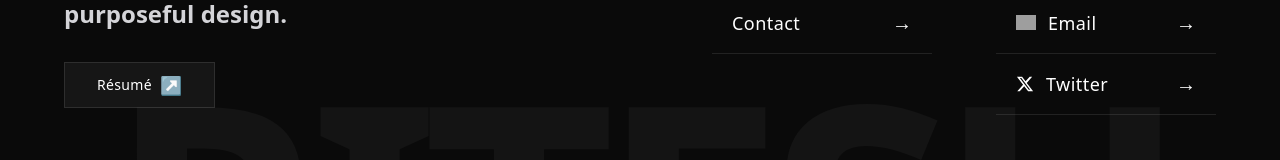
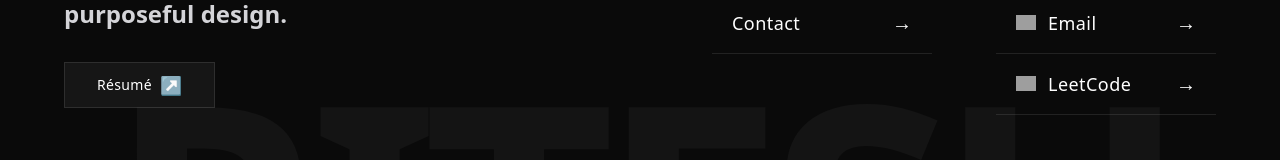
Before and after one commit to riteshkumarlenka2005/MyPortfolio, a React (Vite) app: page /about in a window 1280 px wide. Shown: the part 7428-7588 px from the top of the page. Built offline with nearby package versions, Linux system fonts and the light colour scheme; grey boxes are pictures that could not be loaded.

Commit message:
Update social links to replace Twitter with LeetCode

```diff
--- a/components/BionicHero.tsx
+++ b/components/BionicHero.tsx
@@ -313,10 +313,8 @@ export const BionicHero: React.FC = () => {
                                     <path d="M0 3v18h24v-18h-24zm6.623 7.929l-4.623 5.712v-9.458l4.623 3.746zm-4.141-5.929h19.035l-9.517 7.713-9.518-7.713zm5.694 7.188l3.824 3.099 3.83-3.104 5.612 6.817h-18.779l5.513-6.812zm9.208-1.264l4.616-3.741v9.348l-4.616-5.607z" />
                                 </svg>
                             </a>
-                            <a href="https://x.com/RiteshKuma6338" target="_blank" rel="noreferrer" className="w-11 h-11 rounded-full bg-white/10 border border-white/20 hover:bg-white text-white hover:text-black flex items-center justify-center transition-all shadow-sm">
-                                <svg width="18" height="18" viewBox="0 0 24 24" fill="currentColor">
-                                    <path d="M18.244 2.25h3.308l-7.227 8.26 8.502 11.24H16.17l-5.214-6.817L4.99 21.75H1.68l7.73-8.835L1.254 2.25H8.08l4.713 6.231zm-1.161 17.52h1.833L7.084 4.126H5.117z" />
-                                </svg>
+                            <a href="https://leetcode.com/u/riteshkumarlenka/" target="_blank" rel="noreferrer" className="group w-11 h-11 rounded-full bg-white/10 border border-white/20 hover:bg-white text-white hover:text-black flex items-center justify-center transition-all shadow-sm">
+                                <img src="https://cdn.simpleicons.org/leetcode/white" alt="LeetCode" className="w-[18px] h-[18px] object-contain group-hover:invert transition-all" />
                             </a>
                         </div>
                     </div>
--- a/components/InteractiveFooter.tsx
+++ b/components/InteractiveFooter.tsx
@@ -26,17 +26,15 @@ const socialLinks = [
         )
     },
     {
-        label: 'Twitter',
-        href: 'https://x.com/RiteshKuma6338',
+        label: 'LeetCode',
+        href: 'https://leetcode.com/u/riteshkumarlenka/',
         icon: (
-            <svg viewBox="0 0 24 24" width="18" height="18" fill="currentColor">
-                <path d="M18.244 2.25h3.308l-7.227 8.26 8.502 11.24H16.17l-5.214-6.817L4.99 21.75H1.68l7.73-8.835L1.254 2.25H8.08l4.713 6.231zm-1.161 17.52h1.833L7.084 4.126H5.117z" />
-            </svg>
+            <img src="https://cdn.simpleicons.org/leetcode/white" alt="LeetCode" className="w-5 h-5 object-contain group-hover/item:invert transition-all duration-700" />
         )
     }
 ];
 
-const navLinks = [
+const navLinks: Array<{ label: string; href: string; external?: boolean }> = [
     { label: 'About', href: '/about' },
     { label: 'Work', href: '/projects' },
     { label: 'Contact', href: '/contact' }
```
